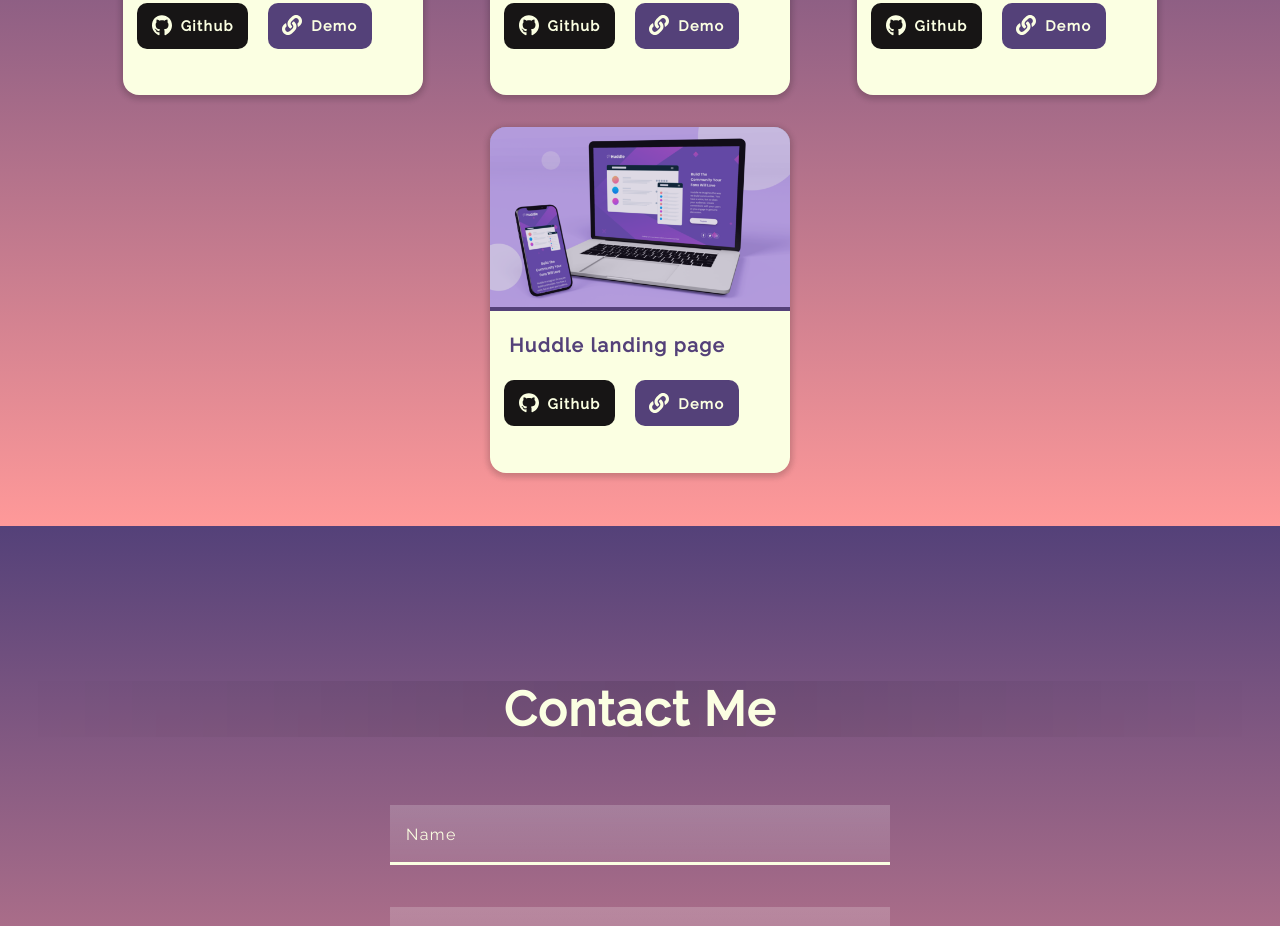
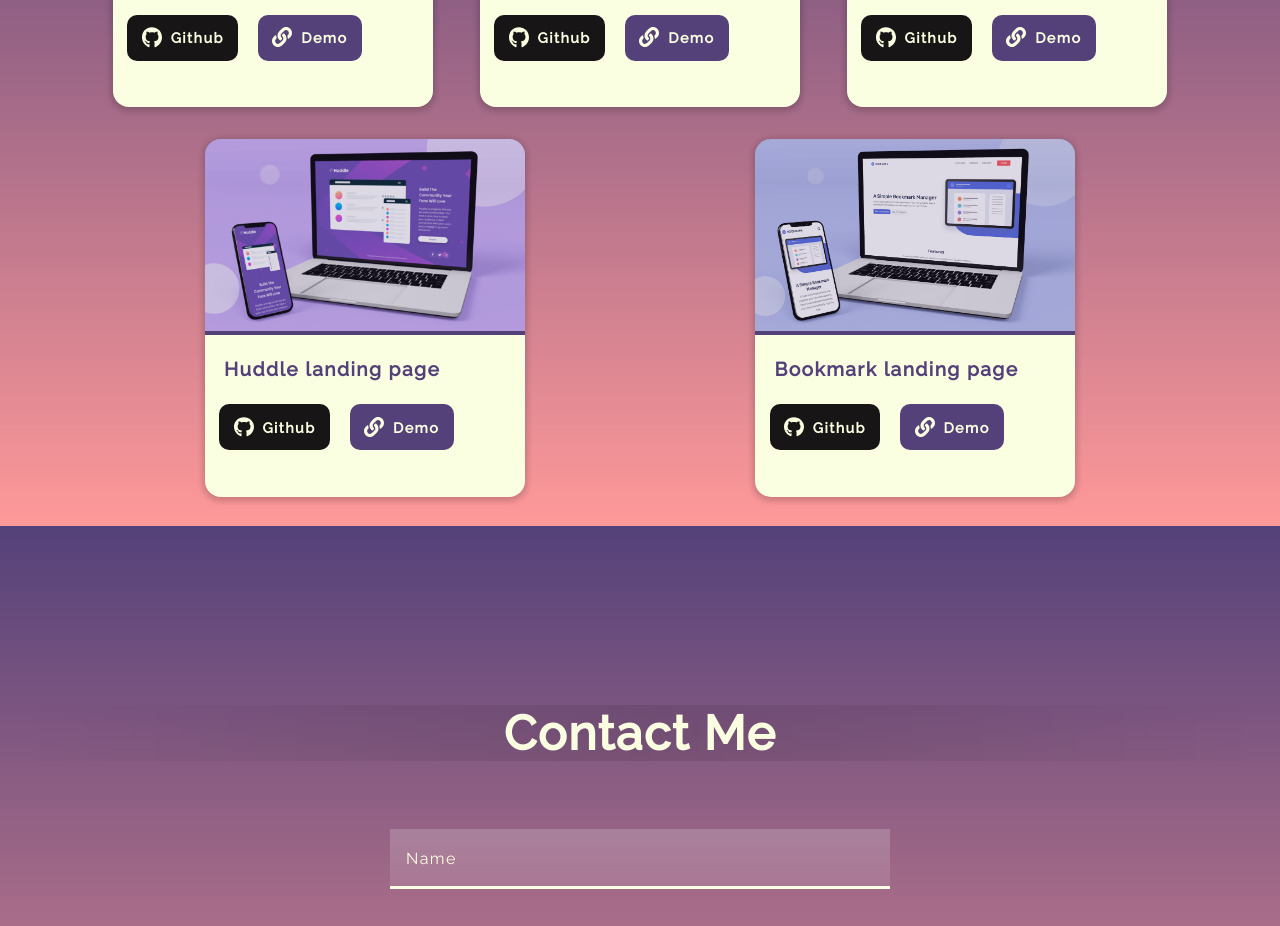
Before and after one commit to AsmaaMK/My-Portfolio, a plain HTML site: page index.html in a window 1280 px wide. Shown: the part 1874-2800 px from the top of the page. Drawn offline with Linux system fonts and the light colour scheme.

Commit message:
Add bookmark project

```diff
--- a/css/global.css
+++ b/css/global.css
@@ -8,6 +8,7 @@
   --light-color: #fbffe2;
   --github-color: #171515;
   --linkedin-color: #0077b5;
+  --max-width: 1500px;
 }
 
 * {
--- a/css/navbar.css
+++ b/css/navbar.css
@@ -12,7 +12,7 @@
 #navbar__menu ul {
   width: 100%;
   height: inherit;
-  max-width: 1600px;
+  max-width: var(--max-width);
   margin: auto;
   list-style: none;
 
--- a/css/projects-section.css
+++ b/css/projects-section.css
@@ -17,7 +17,7 @@
   padding-bottom: 2em;
   margin: 1em;
   width: 100% - 2em;
-  max-width: 300px;
+  max-width: 320px;
   border-radius: 1em;
   overflow: hidden;
 }
--- a/css/sections.css
+++ b/css/sections.css
@@ -1,7 +1,7 @@
 /* ---- Sections General Style Start ---- */
 
 section {
-  max-width: 1600px;
+  max-width: var(--max-width);
   position: relative;
   padding: 3em 0;
   margin: 3em auto;
--- a/index.html
+++ b/index.html
@@ -222,6 +222,32 @@
                 >
               </div>
             </div>
+
+            <div class="project">
+              <a
+                href="https://bookmark-landing-page-lyart.vercel.app/"
+                target="_blank"
+                class="project-demo__link"
+              >
+                <img src="assets/img/project5.png" alt="project 4" />
+              </a>
+              <p>Bookmark landing page</p>
+              <div class="project__links">
+                <a
+                  href="https://github.com/AsmaaMK/Bookmark-landing-page"
+                  target="_blank"
+                  class="btn github__link"
+                  >Github</a
+                >
+
+                <a
+                  href="https://bookmark-landing-page-lyart.vercel.app/"
+                  target="_blank"
+                  class="btn demo__link"
+                  >Demo</a
+                >
+              </div>
+            </div>
           </div>
         </div>
       </section>
```
Also changed, not shown: assets/img/project3.png, assets/img/project5.png (added).
